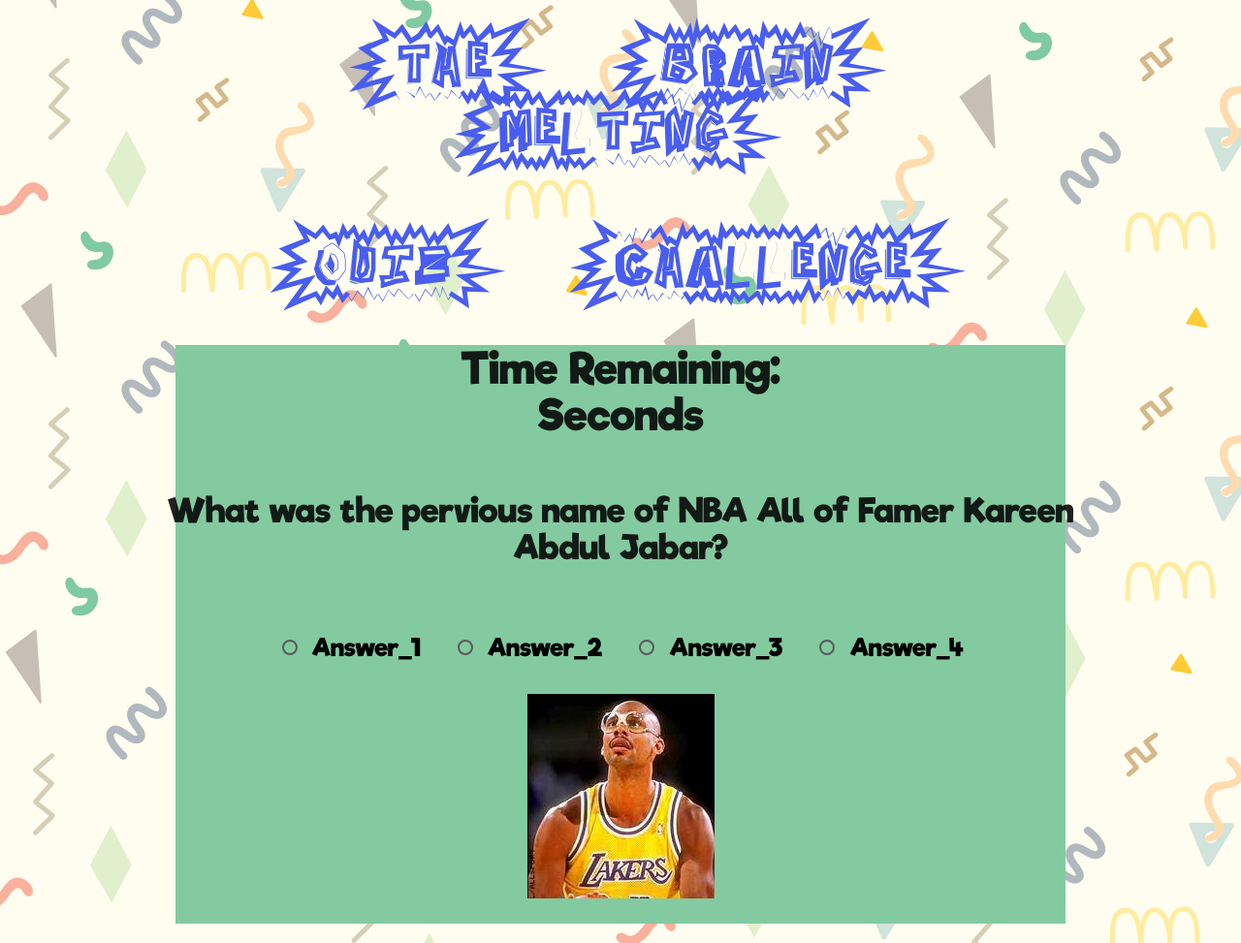
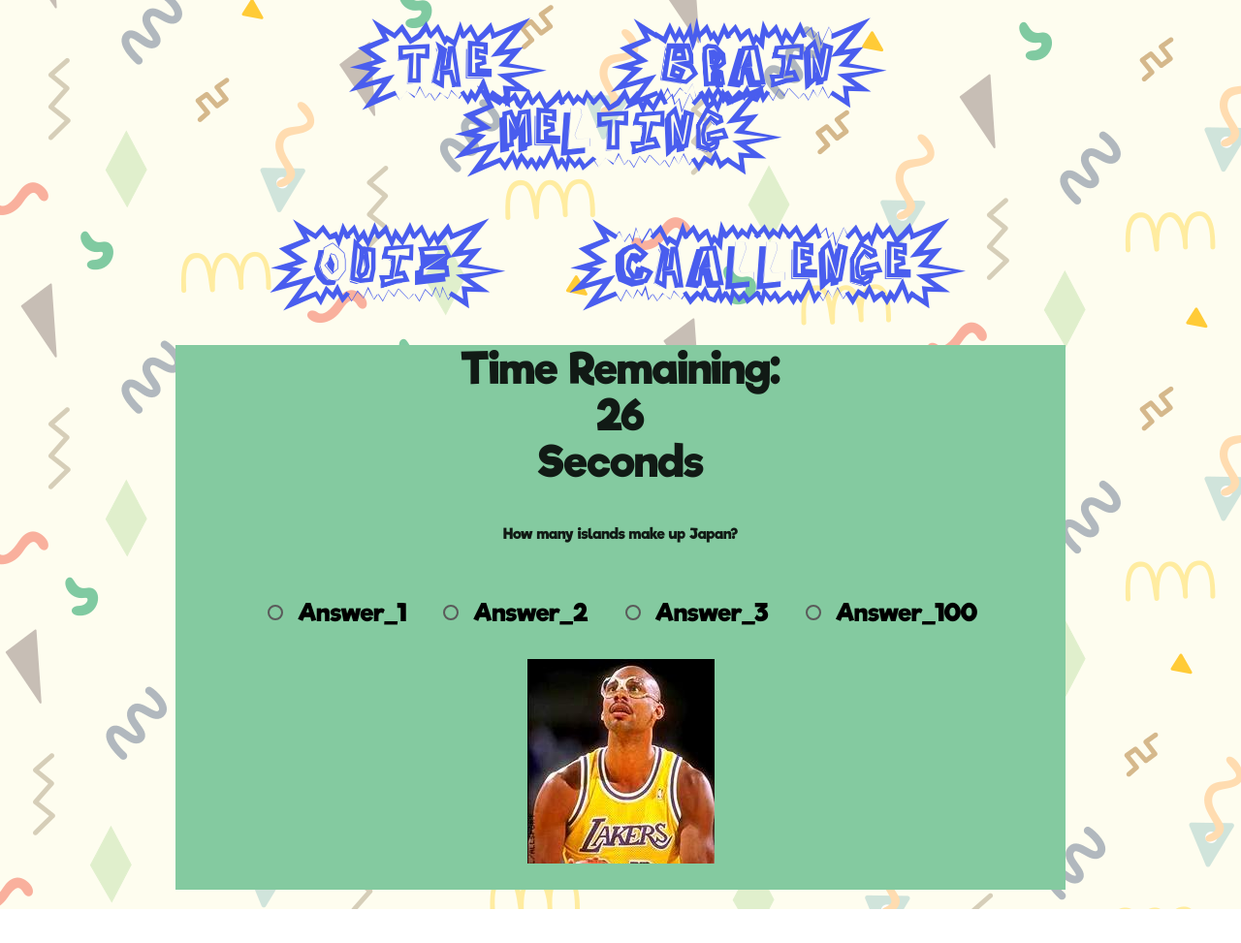
Before and after one commit to jordan-skophammer/TriviaGame, a plain HTML site: page index.html in a window 1280 px wide. Shown: the whole page at 97% size. After the commit the page ends 938 px from the top, so only its background shows below. Drawn offline with nearby package versions, Linux system fonts and the light colour scheme.

Commit message:
added javascript timer and first question

```diff
--- a/assets/javascript/app.js
+++ b/assets/javascript/app.js
@@ -0,0 +1,34 @@
+$(document).ready(function(){
+	var questionOne = "How many islands make up Japan?";
+	var questionTwo = "";
+	var questionThree = "";
+	var questionFour = "";
+	var questionFive = "";
+
+
+	var i = 30;
+	var countDown = setInterval(function() {
+	    document.getElementById('timer').innerHTML = i;
+
+	    if (i === 0) {
+	        clearInterval(countDown);
+	        document.getElementById('timer').innerHTML = "TIME'S UP!"
+	    }
+	    else {
+	        i--;
+	    }
+	}, 1000)
+
+
+	// countDown();
+
+	// var answersOne = {
+	// 	A : "4",
+	// 	B : "33",
+	// 	C : "108",
+	// 	D : "6852"
+	// };
+
+
+	document.getElementById('questionBody').innerHTML = "How many islands make up Japan?";
+});
--- a/index.html
+++ b/index.html
@@ -20,11 +20,11 @@
 		<section id="quizBody" class="row center-align">
 			<section class="row">
 				<head class="col m12">
-					<h3>Time Remaining: <div id="timeRemaining"></div> Seconds</h3>
+					<h3>Time Remaining: <div id="timer"></div> Seconds</h3>
 				</head>
 				<br>
 				<body class="col m12">
-					<h4>What was the pervious name of NBA All of Famer Kareen Abdul Jabar?</h4>
+					<div id="questionBody"></div><!-- <h4>What was the pervious name of NBA All of Famer Kareen Abdul Jabar?</h4> -->
 				</body>
 			</section>
 			<br>
@@ -44,7 +44,7 @@
 
 
 					<input class="with-gap" type="radio" id="question4" />
-					<label for="question4">Answer_4</label>
+					<label for="question4">Answer_100</label>
 
 				</form>
 			</section>
@@ -55,6 +55,11 @@
 
 	</main>
 
-	<script src="https://cdnjs.cloudflare.com/ajax/libs/materialize/0.100.2/js/materialize.min.js"></script>
+	<!-- <script src="https://cdnjs.cloudflare.com/ajax/libs/materialize/0.100.2/js/materialize.min.js"></script> -->
+	<script
+  src="https://code.jquery.com/jquery-3.3.1.min.js"
+  integrity="sha256-FgpCb/KJQlLNfOu91ta32o/NMZxltwRo8QtmkMRdAu8="
+  crossorigin="anonymous"></script>
+	<script type="text/javascript" src="./assets/javascript/app.js"></script>
 </body>
 </html>
```
Also changed, not shown: 3 other files.
